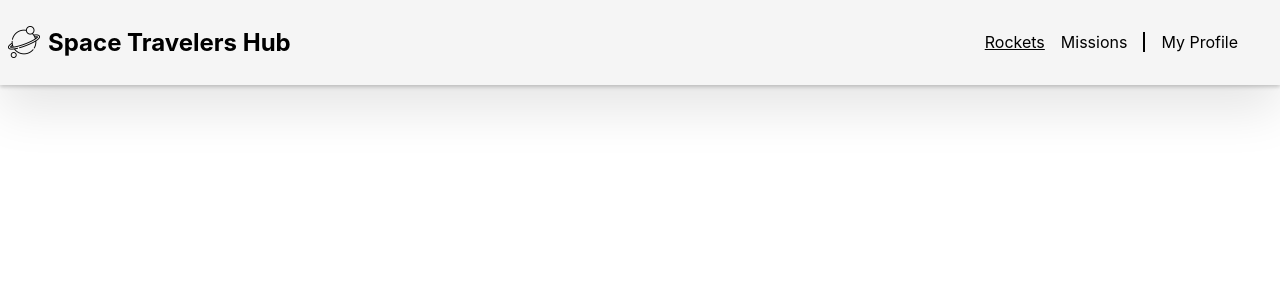
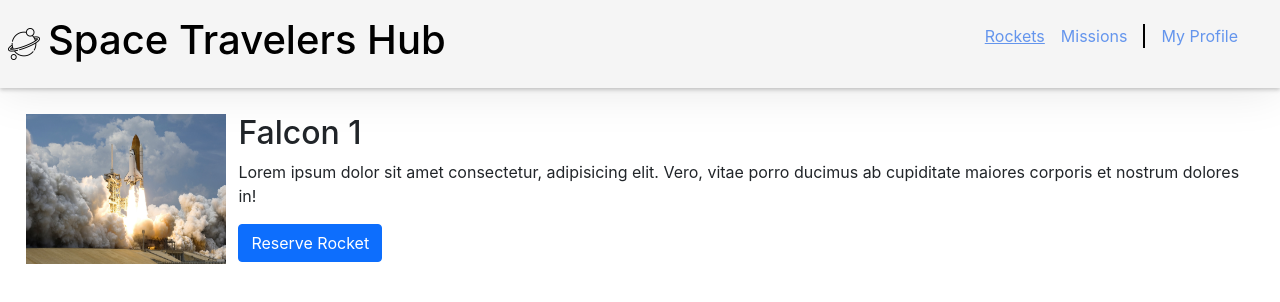
Before and after one commit to Kashif-Saleem-Ghuman/react-group-project, a React (Create React App) app: page / in a window 1280 px wide. Shown: the top 302 px of the page. Built offline with nearby package versions, Linux system fonts and the light colour scheme.

Commit message:
add rocket component and redux directory

```diff
--- a/package.json
+++ b/package.json
@@ -3,6 +3,7 @@
   "version": "0.1.0",
   "private": true,
   "dependencies": {
+    "@reduxjs/toolkit": "^1.9.2",
     "@testing-library/jest-dom": "^5.16.5",
     "@testing-library/react": "^13.4.0",
     "@testing-library/user-event": "^13.5.0",
--- a/public/index.html
+++ b/public/index.html
@@ -24,6 +24,7 @@
       work correctly both with client-side routing and a non-root public URL.
       Learn how to configure a non-root public URL by running `npm run build`.
     -->
+    <link href="https://cdn.jsdelivr.net/npm/bootstrap@5.0.2/dist/css/bootstrap.min.css" rel="stylesheet" integrity="sha384-EVSTQN3/azprG1Anm3QDgpJLIm9Nao0Yz1ztcQTwFspd3yD65VohhpuuCOmLASjC" crossorigin="anonymous">
     <title>Space Traveler's Hub</title>
   </head>
   <body>
@@ -39,5 +40,6 @@
       To begin the development, run `npm start` or `yarn start`.
       To create a production bundle, use `npm run build` or `yarn build`.
     -->
+    <script src="https://cdn.jsdelivr.net/npm/bootstrap@5.0.2/dist/js/bootstrap.bundle.min.js" integrity="sha384-MrcW6ZMFYlzcLA8Nl+NtUVF0sA7MsXsP1UyJoMp4YLEuNSfAP+JcXn/tWtIaxVXM" crossorigin="anonymous"></script>
   </body>
 </html>
--- a/src/App.js
+++ b/src/App.js
@@ -1,6 +1,7 @@
 import { BrowserRouter as Router, Routes, Route } from 'react-router-dom';
 import Nav from './component/Nav';
 import MyProfile from './component/MyProfile';
+import Rockets from './component/Rockets';
 
 function App() {
   return (
@@ -8,6 +9,7 @@ function App() {
       <Nav />
       <Routes>
         <Route path="/myprofile" element={<MyProfile />} />
+        <Route path="/" element={<Rockets />} />
       </Routes>
     </Router>
   );
--- /dev/null
+++ b/src/component/Rockets.js
@@ -0,0 +1,22 @@
+import React from 'react';
+import rockets from '../images/rockets.jpg';
+
+const Rockets = () => (
+  <>
+    <div className="container-rocket-card">
+      <div>
+        <img className="rocket-image" src={rockets} alt="logo" />
+      </div>
+      <div>
+        <h2>Falcon 1</h2>
+        <p>
+          Lorem ipsum dolor sit amet consectetur, adipisicing elit. Vero,
+          vitae porro ducimus ab cupiditate maiores corporis et nostrum dolores in!
+        </p>
+        <button type="submit" className="btn btn-primary">Reserve Rocket</button>
+      </div>
+    </div>
+  </>
+);
+
+export default Rockets;
--- a/src/index.css
+++ b/src/index.css
@@ -32,10 +32,10 @@ code {
   align-items: center;
   background-color: #f5f5f5;
   overflow: hidden;
-  position: fixed;
+  position: relative;
   top: 0;
   width: 100%;
-  box-shadow: 0 2px 4px 0 rgba(0, 0, 0, 0.2), 0 25px 50px 0 rgba(0, 0, 0, 0.1);
+  box-shadow: 0 2px 4px 0 rgba(0, 0, 0, 0.2), 0 1px 50px 0 rgba(0, 0, 0, 0.1);
 }
 
 .logo {
@@ -63,13 +63,11 @@ code {
 }
 
 .nav-links li a {
-  color: black;
+  color: rgb(100, 149, 237);
 }
 
 .myprofile-card {
   position: relative;
-  top: 80px;
-  left: 20px;
 }
 
 .myprofile {
@@ -84,3 +82,14 @@ code {
 .inactive {
   text-decoration: none;
 }
+
+.rocket-image {
+  width: 200px;
+  height: 150px;
+}
+
+.container-rocket-card {
+  display: flex;
+  padding: 2vw;
+  gap: 1vw;
+}
```
Also changed, not shown: src/images/rockets.jpg (added), 1 other file (tests, documents, lock files or other folders).
